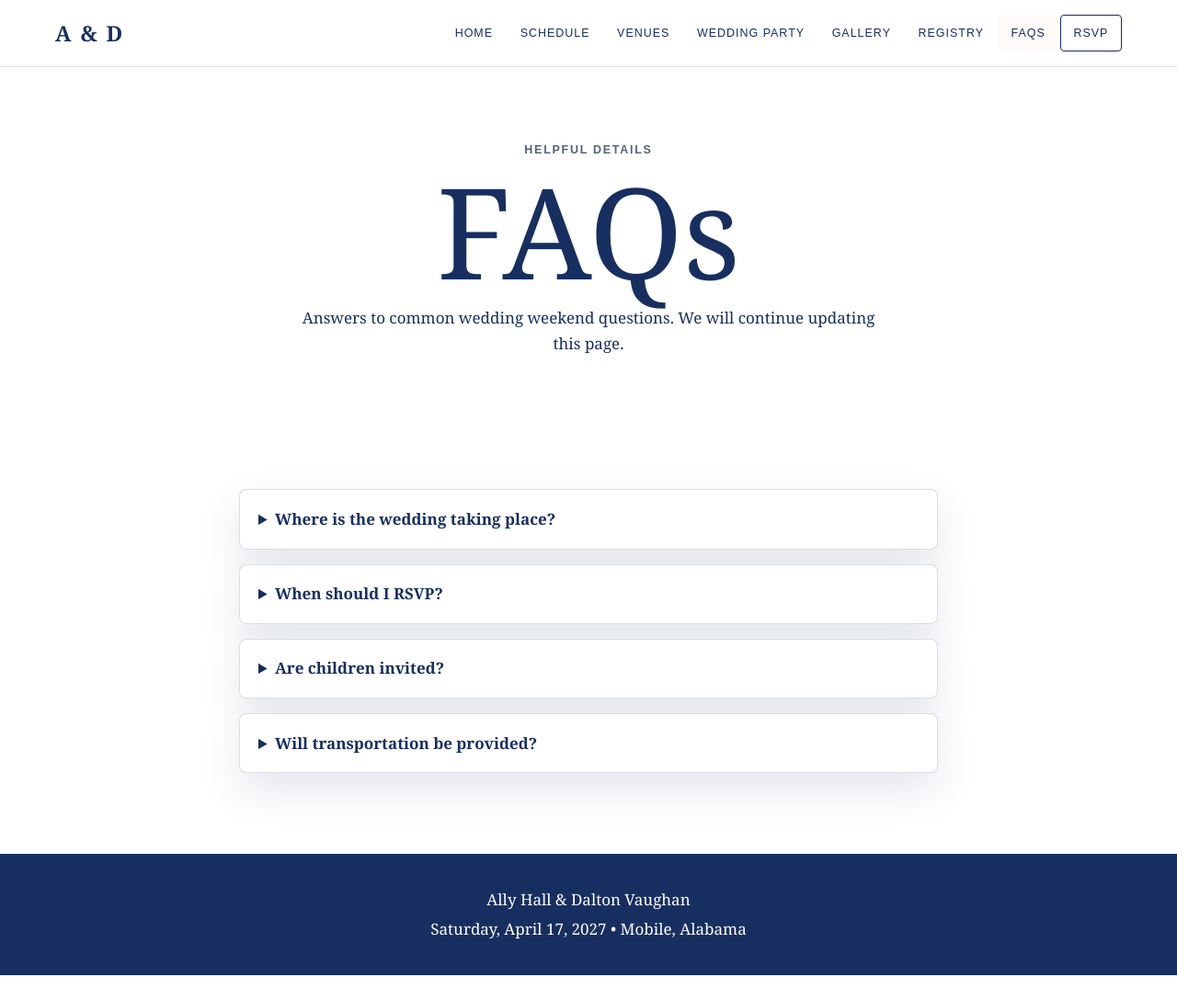
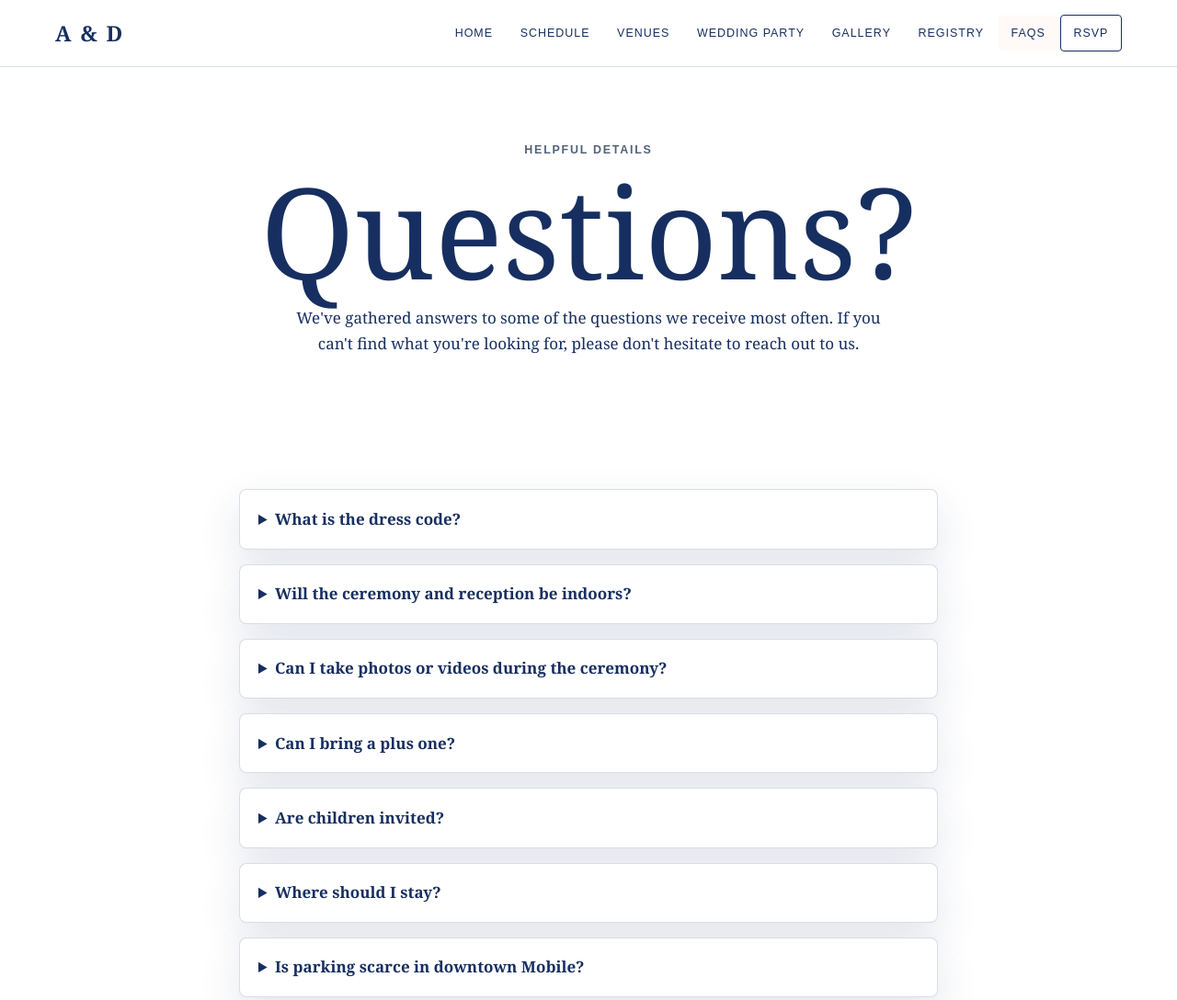
Before and after one commit to ModernTransport132/ally-dalton-wedding, a plain HTML site: page faqs.html in a window 1280 px wide. Shown: the top 1088 px of the page at 92% size. Before the commit the page ends 1061 px from the top, so only its background shows below. Drawn offline with Linux system fonts and the light colour scheme.

Commit message:
Sync updated wedding website files

```diff
--- a/faqs.html
+++ b/faqs.html
@@ -28,26 +28,38 @@
   <main id="main">
     <section class="page-hero">
       <p class="eyebrow">Helpful Details</p>
-      <h1>FAQs</h1>
-      <p>Answers to common wedding weekend questions. We will continue updating this page.</p>
+      <h1>Questions?</h1>
+      <p>We've gathered answers to some of the questions we receive most often. If you can't find what you're looking for, please don't hesitate to reach out to us.</p>
     </section>
-    <section class="section">
+    <section class="section faq-section">
       <div class="section-inner narrow faq-list">
         <details>
-          <summary>Where is the wedding taking place?</summary>
-          <p>The ceremony will be at St. Ignatius Catholic Church, followed by the reception at The Crystal Ballroom at The Battle House in Mobile, Alabama.</p>
+          <summary>What is the dress code?</summary>
+          <p>Formal Attire. Gentlemen are encouraged to wear a suit. Ladies are encouraged to wear a cocktail dress, formal dress, or elegant evening attire.</p>
         </details>
         <details>
-          <summary>When should I RSVP?</summary>
-          <p>Please check the RSVP page for the latest response deadline once invitations are mailed.</p>
+          <summary>Will the ceremony and reception be indoors?</summary>
+          <p>Yes. Both the ceremony at St. Ignatius Parish and the reception at The Battle House will take place indoors.</p>
+        </details>
+        <details>
+          <summary>Can I take photos or videos during the ceremony?</summary>
+          <p>We kindly ask that our ceremony be unplugged. Please silence your phone and keep it put away during the ceremony. We have hired a professional photographer and will be happy to share photos after the wedding. More than anything, we want everyone to be fully present with us in the moment - and we would love for our ceremony photos to show your faces, not phones.</p>
+        </details>
+        <details>
+          <summary>Can I bring a plus one?</summary>
+          <p>Yes. We want everyone to enjoy the celebration and are happy for guests to bring a date or plus-one. When you RSVP, you'll see the guests currently included with your invitation. If someone in your party is missing, simply answer "Yes" to the RSVP question asking if we left anyone out, and we'll reach out to get it corrected.</p>
         </details>
         <details>
           <summary>Are children invited?</summary>
-          <p>Please refer to your invitation for the guests included in your party.</p>
+          <p>Yes, children are welcome at both the ceremony and reception. For parents who would prefer a kid-free evening, we're also happy to help coordinate with local babysitters we know, including the option of having a sitter stay with children at the hotel.</p>
         </details>
         <details>
-          <summary>Will transportation be provided?</summary>
-          <p>Transportation details will be added here closer to the wedding weekend.</p>
+          <summary>Where should I stay?</summary>
+          <p>We have reserved a room block at The Battle House Hotel for any guests who would like to stay at the reception venue. Booking information and room block details can be found on the website.</p>
+        </details>
+        <details>
+          <summary>Is parking scarce in downtown Mobile?</summary>
+          <p>Valet parking is available at The Battle House, and there is a large parking garage adjacent to the hotel for guests who prefer to self-park.</p>
         </details>
       </div>
     </section>
```
